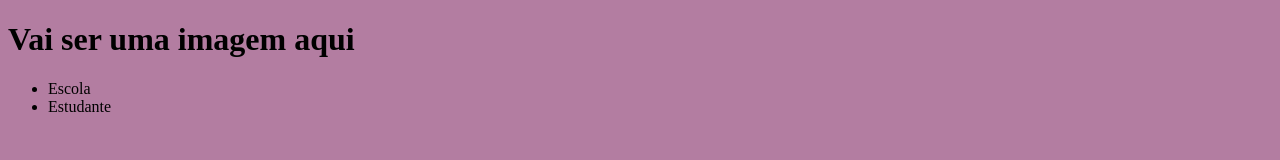
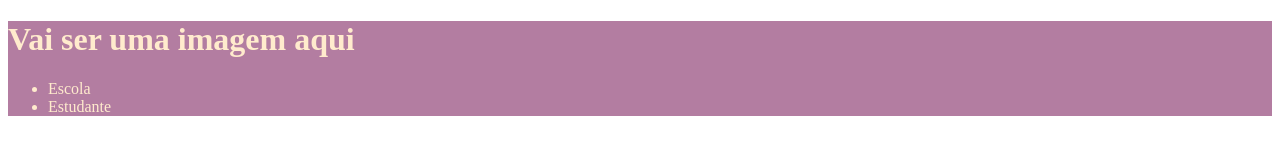
Before and after one commit to izacn/aula-alura-dia-24-03-izabelly-, a plain HTML site: page index.html in a window 1280 px wide. Drawn offline with Linux system fonts and the light colour scheme.

Commit message:
Add files via upload

```diff
--- a/index.html
+++ b/index.html
@@ -7,11 +7,15 @@
     <title>Document</title>
 
 </head>   <body>
-    <link rel="stylesheet" href="style.css">
-    <h1>Vai ser uma imagem aqui</h1>
+    <header>
+        <link rel="stylesheet" href="style.css">
+        <h1>Vai ser uma imagem aqui</h1>
+        <ul>
+            <li>Escola</li>
+            <li>Estudante</li>
+            </ul>
+    </header>
+
 </body>
-<ul>
-<li>Escola</li>
-<li>Estudante</li>
-</ul>
+
 </html>
--- a/style.css
+++ b/style.css
@@ -1 +1,2 @@
-body{background-color: rgb(179, 125, 161);}
+header{background-color: rgb(179, 125, 161);
+color: blanchedalmond;}
```
